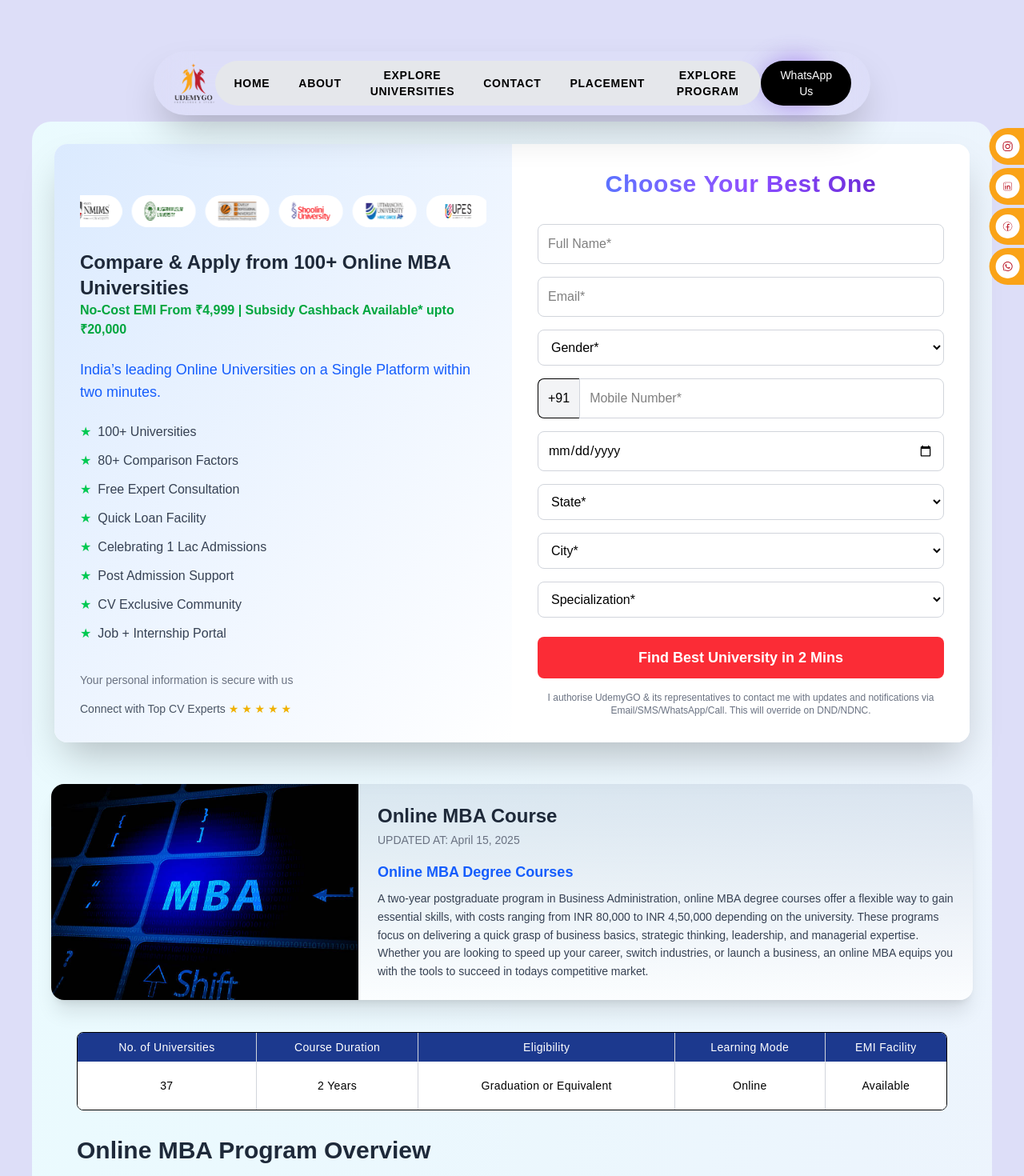
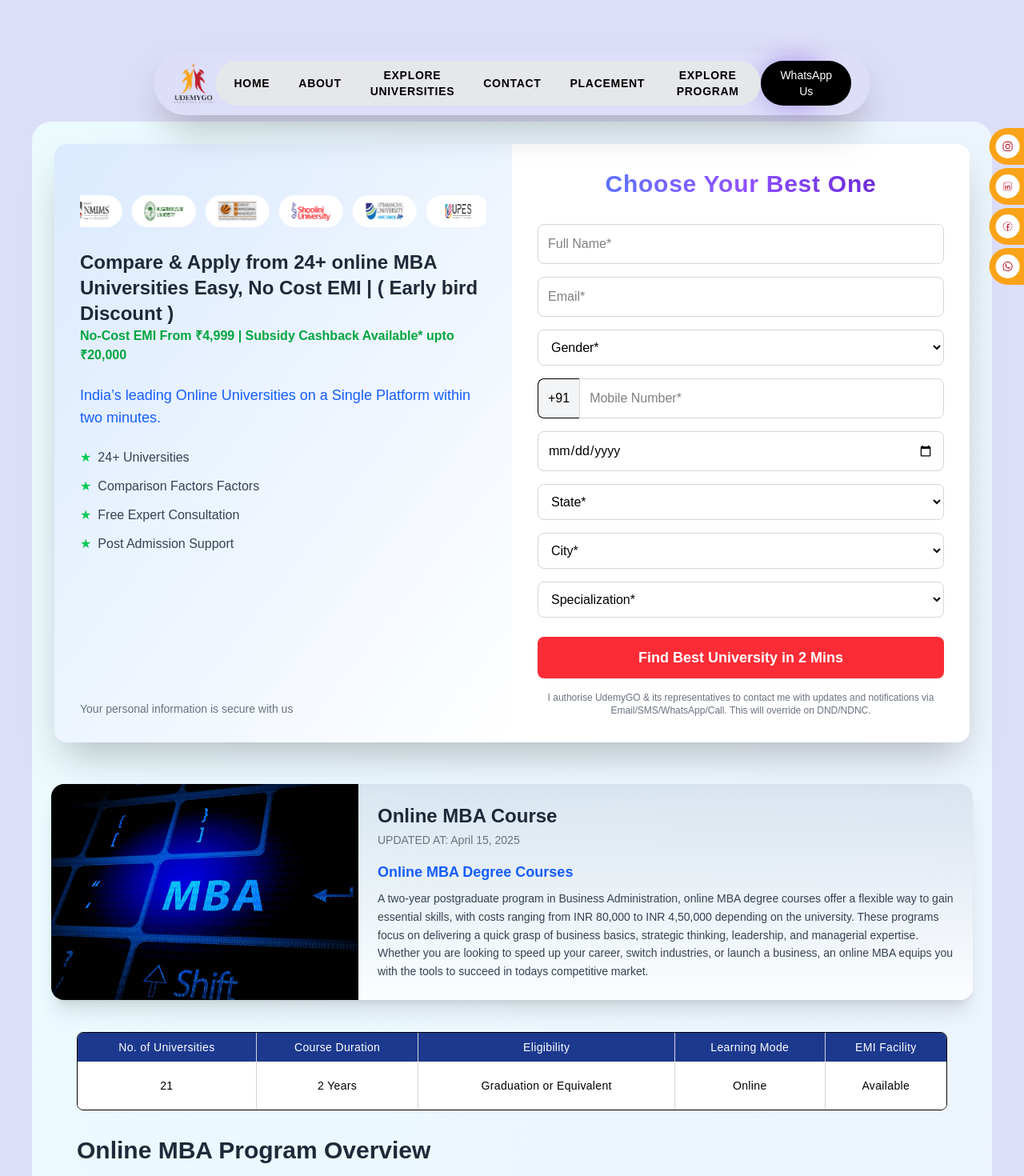
Before and after one commit to udemygo/udemygo, a Next.js app: page /explore-programs/online-mba in a window 1280 px wide. Shown: the top 1470 px of the page at 80% size. Built offline with nearby package versions, Linux system fonts and the light colour scheme.

Commit message:
minor bug fixed

```diff
--- a/app/placement/page.js
+++ b/app/placement/page.js
@@ -208,7 +208,6 @@
           {placementData.map((partner) => (
             <motion.a
               key={partner.id}
-              href={partner.website}
               target="_blank"
               rel="noopener noreferrer"
               className="bg-gradient-to-r from-purple-100 via-pink-100 to-blue-100 rounded-lg shadow-lg p-6 flex flex-col items-center transition-transform transform hover:scale-105"
--- a/components/MBAOverview.js
+++ b/components/MBAOverview.js
@@ -29,7 +29,7 @@
           </thead>
           <tbody>
             <tr className="bg-white *:text-xs sm:*:text-sm *:tracking-wide *:text-center">
-              <td className="px-2 sm:px-4 py-3 sm:py-5 border-r border-gray-300">37</td>
+              <td className="px-2 sm:px-4 py-3 sm:py-5 border-r border-gray-300">21</td>
               <td className="px-2 sm:px-4 py-3 sm:py-5 border-r border-gray-300">2 Years</td>
               <td className="px-2 sm:px-4 py-3 sm:py-5 border-r border-gray-300">
                 Graduation or Equivalent
--- a/components/MBAProgramFees.js
+++ b/components/MBAProgramFees.js
@@ -119,9 +119,7 @@
   ];
 
   const benefits = [
-    "Join CV Community for peer interaction",
     "Get personalized support via sessions & networking sessions",
-    "Dedicated CV Buddy for your queries",
     "One-on-One career guidance sessions",
     "Ensures timely delivery of LMS & degree",
     "A career advisor for life",
--- a/components/explore/CompareCourseComponent.js
+++ b/components/explore/CompareCourseComponent.js
@@ -39,7 +39,7 @@
             <div className="flex justify-between items-start mb-6 ">
               <div className="text-left pt-4">
                 <h2 className="text-2xl font-bold text-gray-800   ">
-                  Compare & Apply from 100+ Online MBA Universities
+                Compare & Apply from 24+ online MBA Universities Easy, No Cost EMI | ( Early bird Discount )
                 </h2>
                 <p className="text-green-600 font-semibold">
                   No-Cost EMI From ₹4,999 | Subsidy Cashback Available* upto
@@ -55,21 +55,19 @@
 
             <ul className="text-gray-700 space-y-3 mb-8">
               <li className="flex items-center">
-                <span className="text-green-500 mr-2">★</span> 100+ Universities
+                <span className="text-green-500 mr-2">★</span> 24+ Universities
               </li>
               <li className="flex items-center">
-                <span className="text-green-500 mr-2">★</span> 80+ Comparison
+                <span className="text-green-500 mr-2">★</span> Comparison Factors
                 Factors
               </li>
               <li className="flex items-center">
-                <span className="text-green-500 mr-2">★</span> Free Expert
-                Consultation
+                <span className="text-green-500 mr-2">★</span> Free Expert Consultation
               </li>
               <li className="flex items-center">
-                <span className="text-green-500 mr-2">★</span> Quick Loan
-                Facility
+                <span className="text-green-500 mr-2">★</span> Post Admission Support
               </li>
-              <li className="flex items-center">
+              {/* <li className="flex items-center">
                 <span className="text-green-500 mr-2">★</span> Celebrating 1 Lac
                 Admissions
               </li>
@@ -84,19 +82,19 @@
               <li className="flex items-center">
                 <span className="text-green-500 mr-2">★</span> Job + Internship
                 Portal
-              </li>
+              </li> */}
             </ul>
           </div>
           <div className="mt-auto">
             <p className="text-sm text-gray-500">
               Your personal information is secure with us
             </p>
-            <div className="flex justify-between items-center mt-4 text-sm">
+            {/* <div className="flex justify-between items-center mt-4 text-sm">
               <span className="text-gray-600">
                 Connect with Top CV Experts{" "}
                 <span className="text-yellow-500">★ ★ ★ ★ ★</span>
               </span>
-            </div>
+            </div> */}
           </div>
         </div>
 
```
